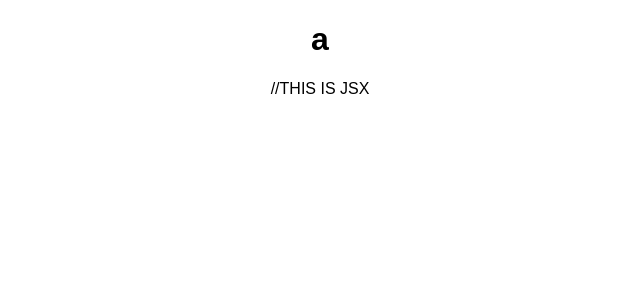
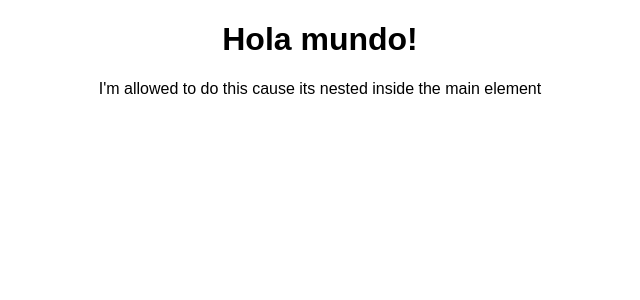
Before and after one commit to cetzz/react-complete-guide, a React (Create React App) app: page / in a window 1280 px wide. Shown: the top 300 px of the page, without its empty margins (320-960 px from the left). Built offline with nearby package versions, Linux system fonts and the light colour scheme.

Commit message:
class 31

```diff
--- a/src/App.js
+++ b/src/App.js
@@ -6,8 +6,8 @@ class App extends Component {
     return (
       <div className="App">
        <h1>
-        a
-       </h1> //THIS IS JSX
+        Hola mundo!
+       </h1> I'm allowed to do this cause its nested inside the main element
       </div>
     );
     //return(React.createElement('div',{className:'App'},React.createElement('h1',null,'Hola mundo')));//this is the equivalent to the other code.
```
